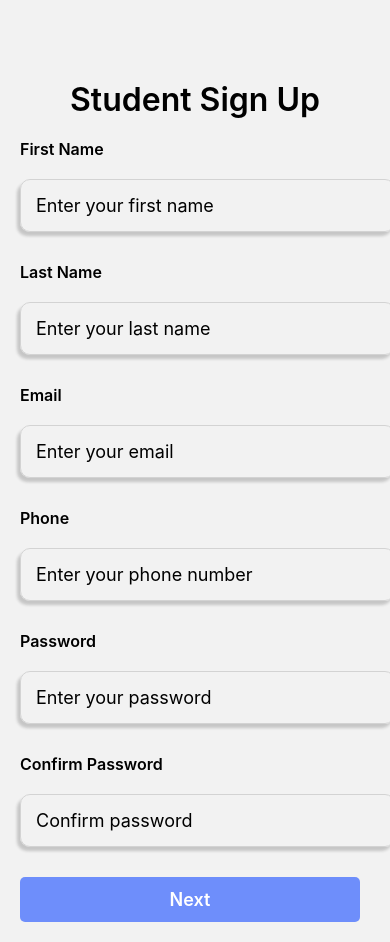
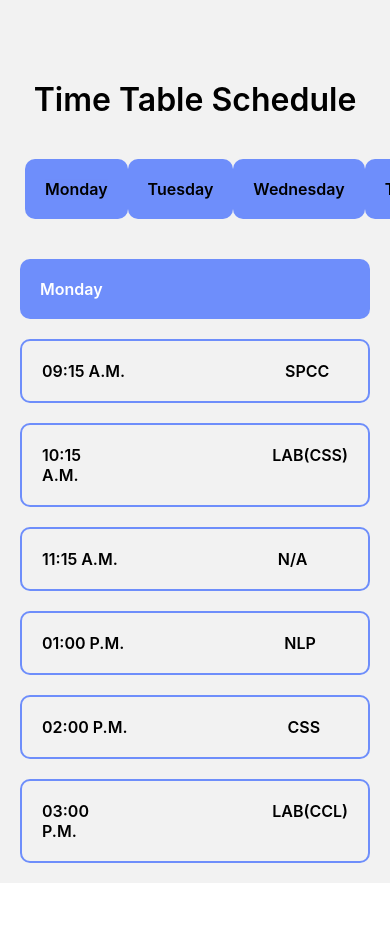
Before and after one commit to SaiKaushikSadu/MPRSEM6, a React Native app in the folder MPR_Sem6/: screen /Scheduler in a window 390 px wide. After the commit the page ends 883 px from the top, so only its background shows below. Built offline with nearby package versions, Linux system fonts and the light colour scheme.

Commit message:
Timetable and scheduler done

```diff
--- a/MPR_Sem6/App.js
+++ b/MPR_Sem6/App.js
@@ -9,6 +9,11 @@ import Registration3 from './components/Registration/Registration3';
 import Registration4 from './components/Registration/Registration4';
 import LiveLocation from './components/LiveLocation/LiveLocation';
 import RingerSilent from './components/RingerSilent/RingerSilent';
+import Login from './pages/Login/Login';
+import ProfilePage from './pages/ProfilePage/ProfilePage';
+import Cgpa from './pages/ProfilePage/Cgpa';
+import ProfileLinks from './pages/ProfilePage/ProfileLinks';
+import Scheduler from './pages/Scheduler/Scheduler';
 
 
 const Stack = createStackNavigator();
@@ -16,10 +21,35 @@ const Stack = createStackNavigator();
 export default function App() {
   return (
     <NavigationContainer>
-      <Stack.Navigator initialRouteName="Registration1">
+      <Stack.Navigator initialRouteName="TimeTable">
         <Stack.Screen
           name="TimeTable"
           component={TimeTable}
+          options={{ headerShown: false }}
+        />
+        <Stack.Screen
+          name="Scheduler"
+          component={Scheduler}
+          options={{ headerShown: false }}
+        />
+        <Stack.Screen
+          name="Profile"
+          component={ProfilePage}
+          options={{ headerShown: false }}
+        />
+        <Stack.Screen
+          name="Cgpa"
+          component={Cgpa}
+          options={{ headerShown: false }}
+        />
+        <Stack.Screen
+          name="ProfileLinks"
+          component={ProfileLinks}
+          options={{ headerShown: false }}
+        />
+        <Stack.Screen
+          name="Login"
+          component={Login}
           options={{ headerShown: false }}
         />
         <Stack.Screen
--- a/MPR_Sem6/components/TimeTable/TimeTable.jsx
+++ b/MPR_Sem6/components/TimeTable/TimeTable.jsx
@@ -3,8 +3,12 @@ import { Button, Image, StyleSheet, Text, TouchableOpacity, View } from 'react-n
 import * as ImagePicker from "expo-image-picker";
 import axios from 'react-native-axios';
 import { BASE_URL } from '../../global';
+import { useNavigation } from '@react-navigation/native';
+
 
 const TimeTable = () => {
+
+  const navigation = useNavigation()
 
   const [image, setImage] = useState(null);
   const [bs64, setbs64] = useState(null);
@@ -42,6 +46,8 @@ const TimeTable = () => {
           },
         }
       );
+
+      navigation.navigate("Scheduler")
     }
     catch (err) {
       console.log(err)
--- a/MPR_Sem6/package.json
+++ b/MPR_Sem6/package.json
@@ -10,9 +10,12 @@
   },
   "dependencies": {
     "@expo/metro-runtime": "~3.1.3",
+    "@expo/vector-icons": "^14.0.0",
+    "@react-native-async-storage/async-storage": "^1.23.1",
     "@react-navigation/native": "^6.1.10",
     "@react-navigation/stack": "^6.3.21",
     "expo": "~50.0.7",
+    "expo-haptics": "~12.8.1",
     "expo-image-picker": "~14.7.1",
     "expo-location": "~16.5.5",
     "expo-status-bar": "~1.11.1",
@@ -21,8 +24,7 @@
     "react-native-axios": "^0.17.1",
     "react-native-gesture-handler": "~2.14.0",
     "react-native-safe-area-context": "^4.8.2",
-    "react-native-screens": "~3.29.0",
-    "expo-haptics": "~12.8.1"
+    "react-native-screens": "~3.29.0"
   },
   "devDependencies": {
     "@babel/core": "^7.20.0"
--- /dev/null
+++ b/MPR_Sem6/pages/Scheduler/Scheduler.jsx
@@ -0,0 +1,187 @@
+import React, { useState } from 'react'
+import { ScrollView, StyleSheet, Text, TouchableOpacity, View } from 'react-native';
+
+const Scheduler = () => {
+
+    const [selectedDay, setSelectedDay] = useState("Monday");
+
+    // Sample schedule data for each day
+    const scheduleData = [
+        {
+            day: 'Monday',
+            subjects: ['SPCC', 'LAB(CSS)', 'N/A', 'NLP', 'CSS', 'LAB(CCL)'],
+            timings: ['09:15 A.M.', '10:15 A.M.', '11:15 A.M.', '01:00 P.M.', '02:00 P.M.', '03:00 P.M.']
+        },
+        {
+            day: 'Tuesday',
+            subjects: ['SPCC', 'LAB(SPCC)', 'N/A', 'MCC', 'NLP', 'MPR'],
+            timings: ['09:15 A.M.', '10:15 A.M.', '11:15 A.M.', '01:00 P.M.', '02:00 P.M.', '03:00 P.M.']
+        },
+        {
+            day: 'Wednesday',
+            subjects: ['MPR', 'MCC', 'AI', 'CSS', 'QA', 'MCC'],
+            timings: ['09:15 A.M.', '10:15 A.M.', '11:15 A.M.', '01:00 P.M.', '02:00 P.M.', '03:00 P.M.']
+        },
+        {
+            day: 'Thursday',
+            subjects: ['MPR', 'NLP', 'QA', 'MCC', 'MPR', 'N/A'],
+            timings: ['09:15 A.M.', '10:15 A.M.', '11:15 A.M.', '01:00 P.M.', '02:00 P.M.', '03:00 P.M.']
+        },
+        {
+            day: 'Friday',
+            subjects: ['QA', 'SPCC', 'CSS', 'CCL', 'N/A', 'N/A'],
+            timings: ['09:15 A.M.', '10:15 A.M.', '11:15 A.M.', '01:00 P.M.', '02:00 P.M.', '03:00 P.M.']
+        }
+    ];
+
+
+    const handleDayPress = (day) => {
+        setSelectedDay(day); // Set selected day
+    };
+
+    return (
+        <>
+
+            {/* <ScrollView>
+                <View style={styles.Lcontainer}>
+                    <Text style={styles.textLarge}>Time Table Schedule</Text>
+
+                    <View style={styles.WeekContainer}>
+                        <View style={styles.DayContainer}>
+                            <Text style={styles.textSubj}>MON</Text>
+                        </View>
+                        <View style={styles.DayContainer}>
+                            <Text style={styles.textSubj}>TUE</Text>
+                        </View>
+                        <View style={styles.DayContainer}>
+                            <Text style={styles.textSubj}>WED</Text>
+                        </View>
+                        <View style={styles.DayContainer}>
+                            <Text style={styles.textSubj}>THR</Text>
+                        </View>
+                        <View style={styles.DayContainer}>
+                            <Text style={styles.textSubj}>FRI</Text>
+                        </View>
+                    </View>
+
+                    <View style={styles.middleSectionTextContainer}>
+                        <Text style={styles.textDay}>Monday</Text>
+                    </View>
+                    <View style={styles.LowerSectionTextContainer}>
+                        <Text style={styles.textSubj}>09:15 A.M.</Text>
+                        <Text style={styles.textSubj}>SPCC</Text>
+                    </View>
+                    <View style={styles.LowerSectionTextContainer}>
+                        <Text style={styles.textSubj}>10:15 A.M.</Text>
+                        <Text style={styles.textSubj}>LAB(CSS)</Text>
+                    </View>
+                    <View style={styles.LowerSectionTextContainer}>
+                        <Text style={styles.textSubj}>11:15 A.M.</Text>
+                        <Text style={styles.textSubj}>N/A</Text>
+                    </View>
+                    <View style={styles.LowerSectionTextContainer}>
+                        <Text style={styles.textSubj}>01:00 P.M.</Text>
+                        <Text style={styles.textSubj}>NLP</Text>
+                    </View>
+                    <View style={styles.LowerSectionTextContainer}>
+                        <Text style={styles.textSubj}>02:00 P.M.</Text>
+                        <Text style={styles.textSubj}>CSS</Text>
+                    </View>
+                    <View style={styles.LowerSectionTextContainer}>
+                        <Text style={styles.textSubj}>03:00 P.M.</Text>
+                        <Text style={styles.textSubj}>LAB(CCL)</Text>
+                    </View>
+                </View>
+            </ScrollView> */}
+
+            <ScrollView>
+                <View style={styles.Lcontainer}>
+                    <Text style={styles.textLarge}>Time Table Schedule</Text>
+
+                    <View style={styles.WeekContainer}>
+                        {scheduleData.map((daySchedule, index) => (
+                            <TouchableOpacity key={index} onPress={() => handleDayPress(daySchedule.day)} style={styles.DayContainer}>
+                                <Text style={[styles.textSubj, selectedDay === daySchedule.day && styles.selectedDayText]}>{daySchedule.day}</Text>
+                            </TouchableOpacity>
+                        ))}
+                    </View>
+
+                    {selectedDay && (
+                        <View>
+                            <View style={styles.middleSectionTextContainer}>
+                                <Text style={styles.textDay}>{selectedDay}</Text>
+                            </View>
+                            {scheduleData.find((daySchedule) => daySchedule.day === selectedDay)?.timings.map((timing, timingIndex) => (
+                                <View key={timingIndex} style={styles.LowerSectionTextContainer}>
+                                    <Text style={styles.textSubj}>{timing}</Text>
+                                    <Text style={styles.textSubj}>{scheduleData.find((daySchedule) => daySchedule.day === selectedDay)?.subjects[timingIndex]}</Text>
+                                </View>
+                            ))}
+
+                        </View>
+                    )}
+                </View>
+            </ScrollView>
+
+        </>
+    )
+}
+
+export default Scheduler
+
+const styles = StyleSheet.create({
+    Lcontainer: {
+        flex: 1,
+        alignContent: "center",
+        padding: 20,
+        paddingTop: 80,
+    },
+    WeekContainer: {
+        flexDirection: "row",
+        justifyContent: "space-evenly",
+        marginTop: 20,
+        marginLeft: 5,
+        marginRight: 5,
+    },
+    DayContainer: {
+        padding: 20,
+        borderRadius: 10,
+        backgroundColor: "rgb(110, 142, 251)"
+    },
+    textDay: {
+        fontSize: 16,
+        fontWeight: "600",
+        color: "white"
+    },
+    textSubj: {
+        fontSize: 16,
+        fontWeight: "600",
+        color: "black"
+    },
+    textLarge: {
+        fontSize: 32,
+        fontWeight: "600",
+        textAlign: "center",
+        marginBottom: 20,
+    },
+    middleSectionTextContainer: {
+        flexDirection: "column",
+        justifyContent: "space-evenly",
+        marginTop: 40,
+        backgroundColor: "rgb(110, 142, 251)",
+        borderRadius: 10,
+        padding: 20
+    },
+    LowerSectionTextContainer: {
+        flexDirection: "row",
+        gap: 160,
+        marginTop: 20,
+        borderWidth: 2,
+        borderColor: "#6e8efb", // Use hexadecimal notation
+        borderRadius: 10,
+        padding: 20
+    },
+    selectedDayText: {
+        backgroundColor: 'rgba(110, 142, 251, 0.8)', // Example of styling for selected day
+    },
+});
```
Also changed, not shown: 1 other file (tests, documents, lock files or other folders).
